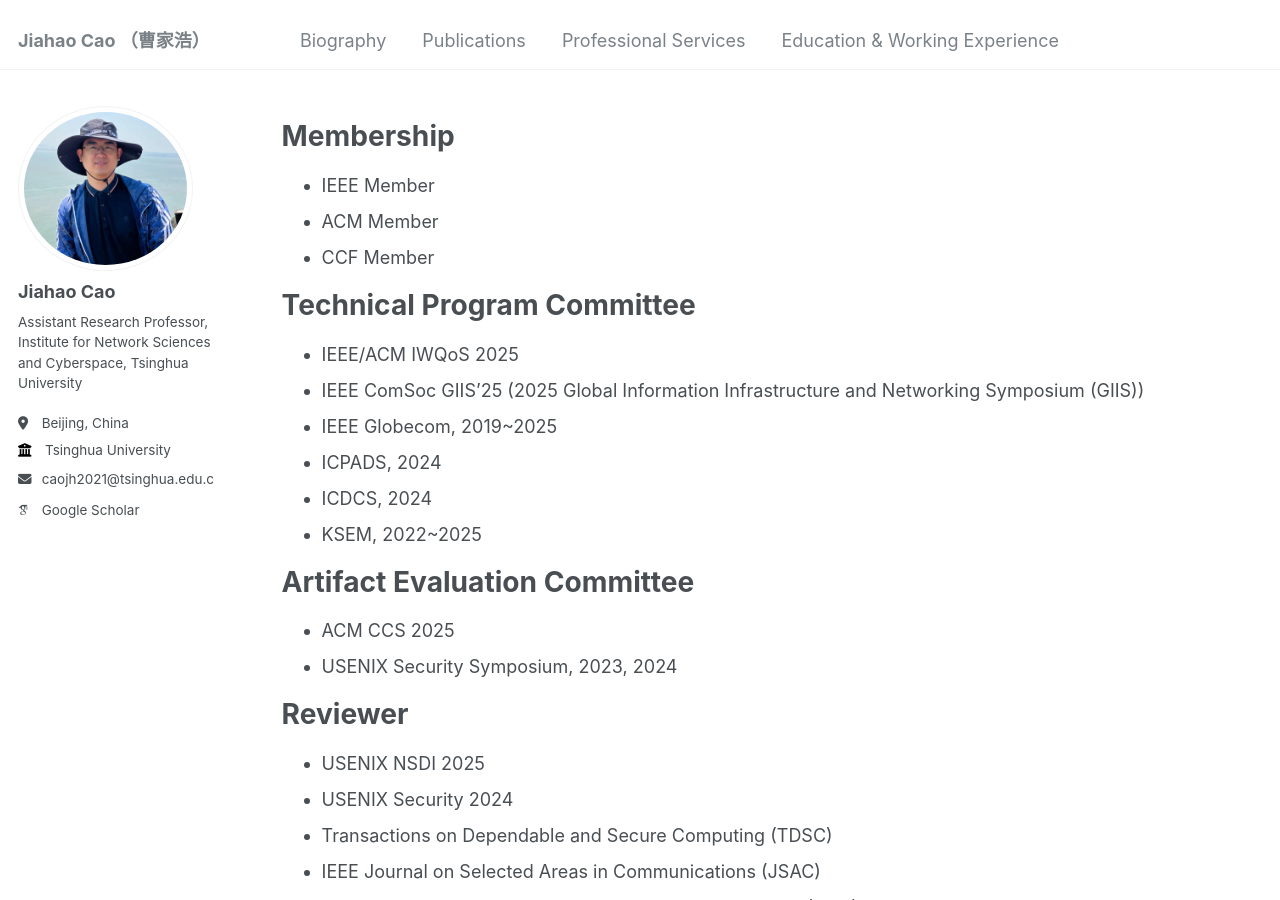
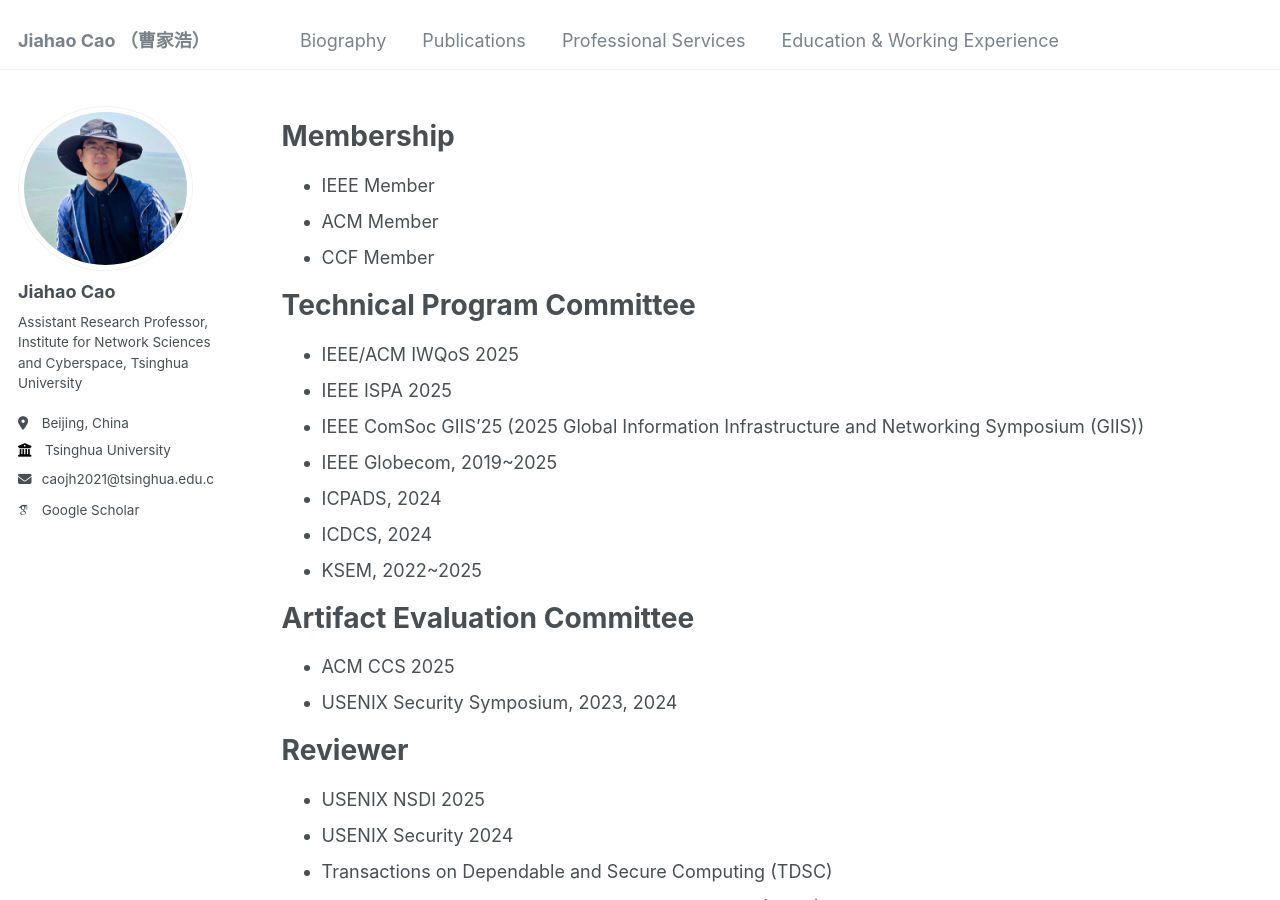
Before and after one commit to caojh15/caojh15.github.io, a Jekyll site: the page built from _pages/services.md, in a window 1280 px wide and 900 px high. Built offline with Jekyll 4.4.1, drawn with Linux system fonts in a browser that asks for light colours; some web fonts are replaced.

Commit message:
Update services.md

```diff
--- a/_pages/services.md
+++ b/_pages/services.md
@@ -11,6 +11,7 @@ author_profile: true
 
 # Technical Program Committee
 * IEEE/ACM IWQoS 2025
+* IEEE ISPA 2025
 * IEEE ComSoc GIIS'25 (2025 Global Information Infrastructure and Networking Symposium (GIIS))
 * IEEE Globecom, 2019~2025
 * ICPADS, 2024
```
